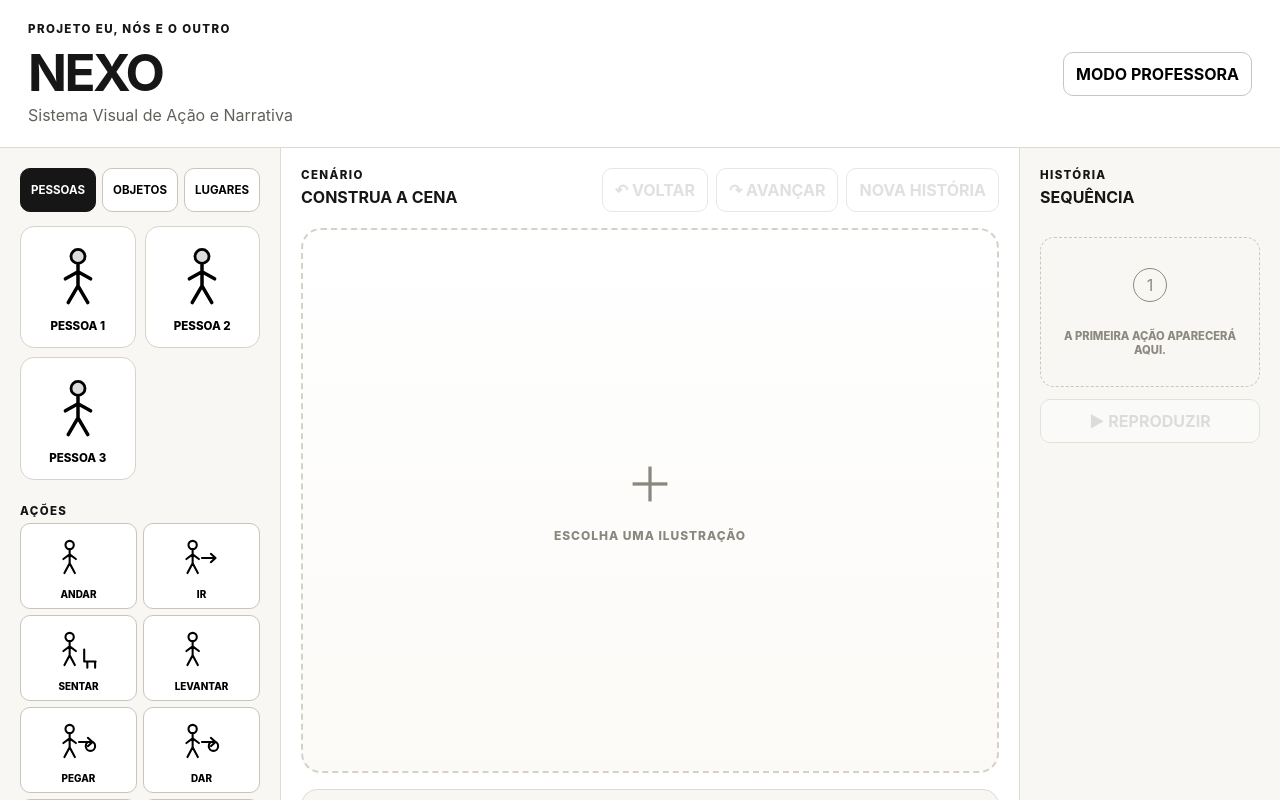
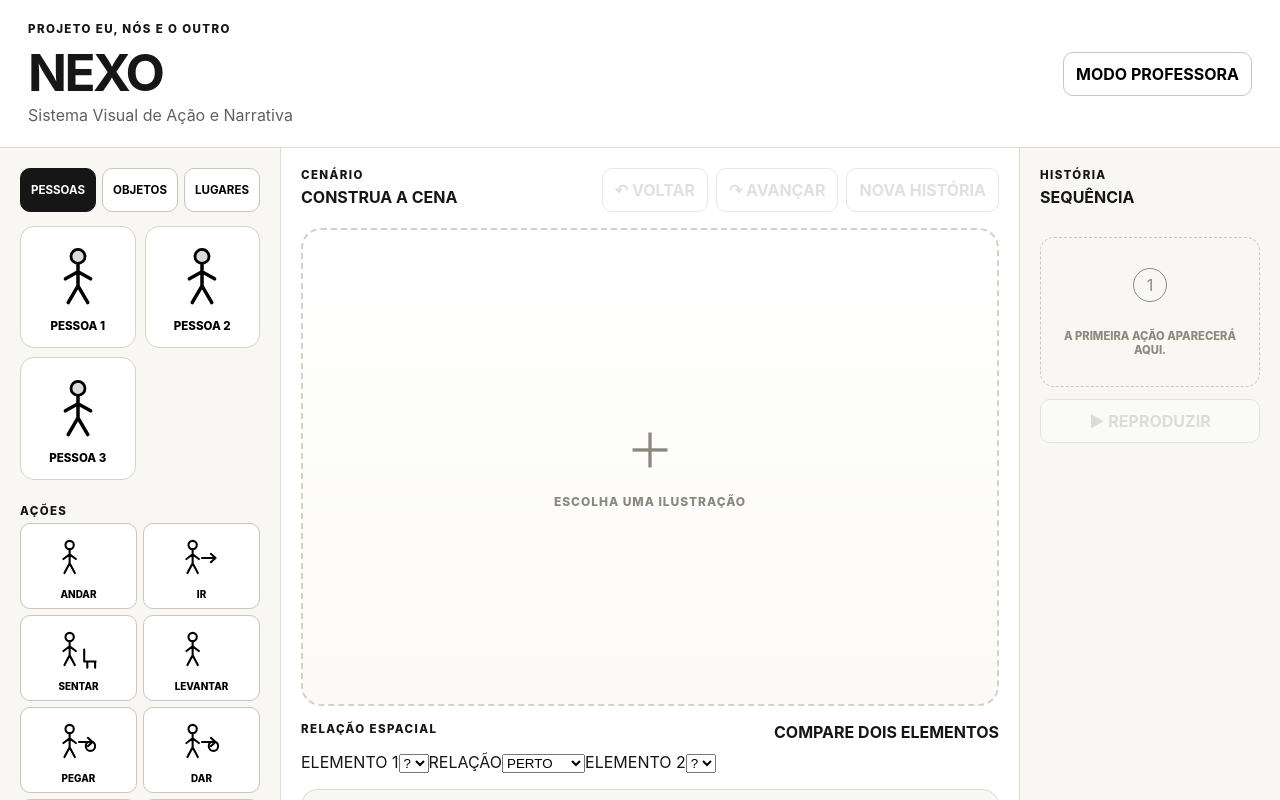
Before and after one commit to aeduardasantana/nexo, a React (Vite) app: page / in a window 1280 px wide. Shown: the top 800 px of the page. Built offline with nearby package versions, Linux system fonts and the light colour scheme.

Commit message:
feat: add spatial relation comparison UI [edufertanapo]

```diff
--- a/src/App.tsx
+++ b/src/App.tsx
@@ -5,6 +5,7 @@ import { AssetVisual, VerbVisual } from './components/Visuals';
 import { assets } from './data/assets';
 import { verbRules } from './data/verbs';
 import { executeAction } from './features/actionEngine';
+import { detectRelations, evaluateRelation } from './features/spatialRelations';
 import type {
   ActionDraft,
   AssetCategory,
@@ -15,6 +16,7 @@ import type {
   ActivityMode,
   DirectedActivity,
   MediationEvent,
+  SpatialRelation,
 } from './types/domain';
 
 const categoryLabels: Record<AssetCategory, string> = {
@@ -66,6 +68,8 @@ export default function App() {
   const [mediationEvents, setMediationEvents] = useState<MediationEvent[]>([]);
   const [selectedEntityId, setSelectedEntityId] = useState<string | null>(null);
   const [draggingEntityId, setDraggingEntityId] = useState<string | null>(null);
+  const [relationReferenceId, setRelationReferenceId] = useState<string | null>(null);
+  const [relationType, setRelationType] = useState<SpatialRelation>('near');
   const sceneRef = useRef<HTMLDivElement | null>(null);
   const replayTimer = useRef<number | null>(null);
 
@@ -95,6 +99,16 @@ export default function App() {
   );
 
   const selectedRule = verbRules.find((verb) => verb.id === draft.verbId);
+  const selectedEntity = currentScene.entities.find((entity) => entity.instanceId === selectedEntityId);
+  const relationReference = currentScene.entities.find((entity) => entity.instanceId === relationReferenceId);
+  const detectedRelations =
+    selectedEntity && relationReference
+      ? detectRelations(selectedEntity, relationReference)
+      : [];
+  const relationCheck =
+    selectedEntity && relationReference
+      ? evaluateRelation(selectedEntity, relationReference, relationType)
+      : null;
 
   function addToScene(asset: SceneAsset) {
     const entity = toEntity(asset, currentScene.entities.length);
@@ -268,6 +282,7 @@ export default function App() {
     setFeedback(null);
     setSelectedEntityId(null);
     setDraggingEntityId(null);
+    setRelationReferenceId(null);
     setCompareMode('now');
   }
 
@@ -475,10 +490,60 @@ export default function App() {
                   {selectedEntityId && historyIndex === history.length - 1 && (
                     <div className="move-hint">ARRASTE OU TOQUE NO LOCAL</div>
                   )}
+                  {selectedEntity && relationReference && (
+                    <div className="relation-badge">
+                      {detectedRelations.length > 0
+                        ? detectedRelations.map((relation) => relation.label).join(' • ')
+                        : 'SEM RELAÇÃO MARCADA'}
+                    </div>
+                  )}
                 </div>
               )}
             </div>
           )}
+
+          <section className="relation-builder">
+            <div className="builder-title">
+              <p className="section-kicker">RELAÇÃO ESPACIAL</p>
+              <strong>COMPARE DOIS ELEMENTOS</strong>
+            </div>
+            <div className="relation-controls">
+              <label>
+                <span>ELEMENTO 1</span>
+                <select value={selectedEntityId ?? ''} onChange={(event) => setSelectedEntityId(event.target.value || null)}>
+                  <option value="">?</option>
+                  {currentScene.entities.filter((entity) => !entity.consumed).map((entity) => (
+                    <option key={entity.instanceId} value={entity.instanceId}>{entity.label}</option>
+                  ))}
+                </select>
+              </label>
+              <label>
+                <span>RELAÇÃO</span>
+                <select value={relationType} onChange={(event) => setRelationType(event.target.value as SpatialRelation)}>
+                  <option value="near">PERTO</option>
+                  <option value="far">LONGE</option>
+                  <option value="above">EM CIMA</option>
+                  <option value="below">EMBAIXO</option>
+                  <option value="inside">DENTRO</option>
+                  <option value="outside">FORA</option>
+                </select>
+              </label>
+              <label>
+                <span>ELEMENTO 2</span>
+                <select value={relationReferenceId ?? ''} onChange={(event) => setRelationReferenceId(event.target.value || null)}>
+                  <option value="">?</option>
+                  {currentScene.entities.filter((entity) => !entity.consumed && entity.instanceId !== selectedEntityId).map((entity) => (
+                    <option key={entity.instanceId} value={entity.instanceId}>{entity.label}</option>
+                  ))}
+                </select>
+              </label>
+            </div>
+            {relationCheck && (
+              <div className={relationCheck.matched ? 'relation-result matched' : 'relation-result'}>
+                {relationCheck.matched ? '✓' : '✕'} {relationCheck.label}
+              </div>
+            )}
+          </section>
 
           <section className="action-builder">
             <div className="builder-title">
```
